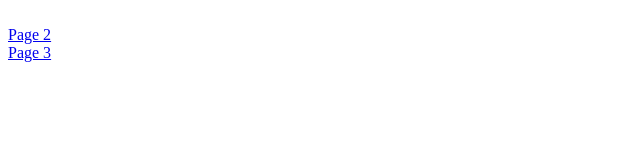
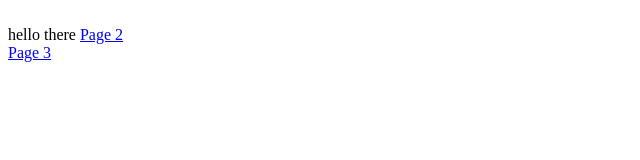
Before and after one commit to vpatel2398/devopsfinal, a plain HTML site: page index.html in a window 1280 px wide. Shown: the whole page, without its empty margins (0-640 px from the left). Drawn offline with Linux system fonts and the light colour scheme.

Commit message:
Update index.html

```diff
--- a/index.html
+++ b/index.html
@@ -3,6 +3,7 @@
 
 <body>
         <br>
+        hello there
         <a href="index1.html">Page 2</a> </br>
         <a href="index2.html">Page 3</a>
 </body>
```
